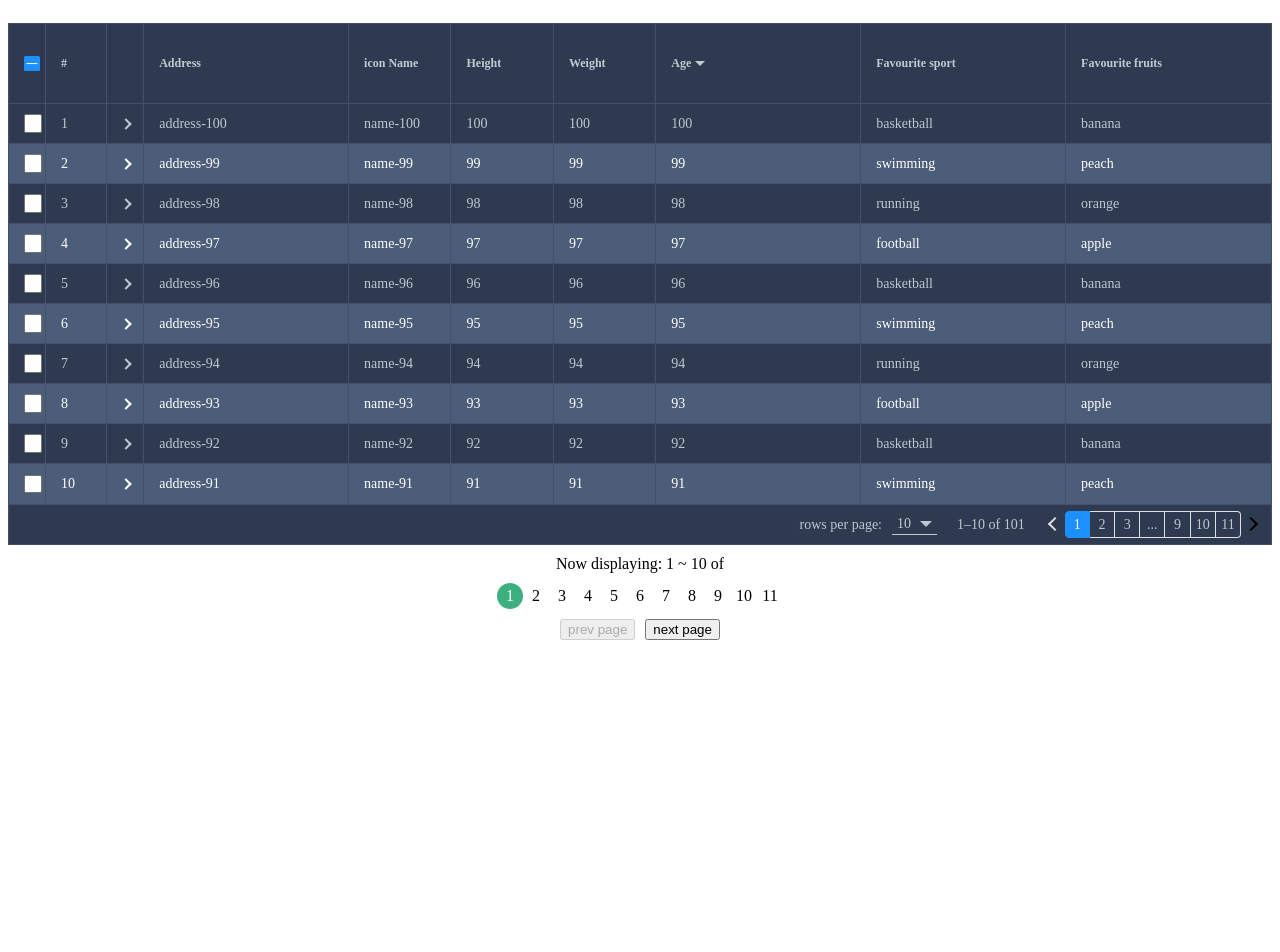
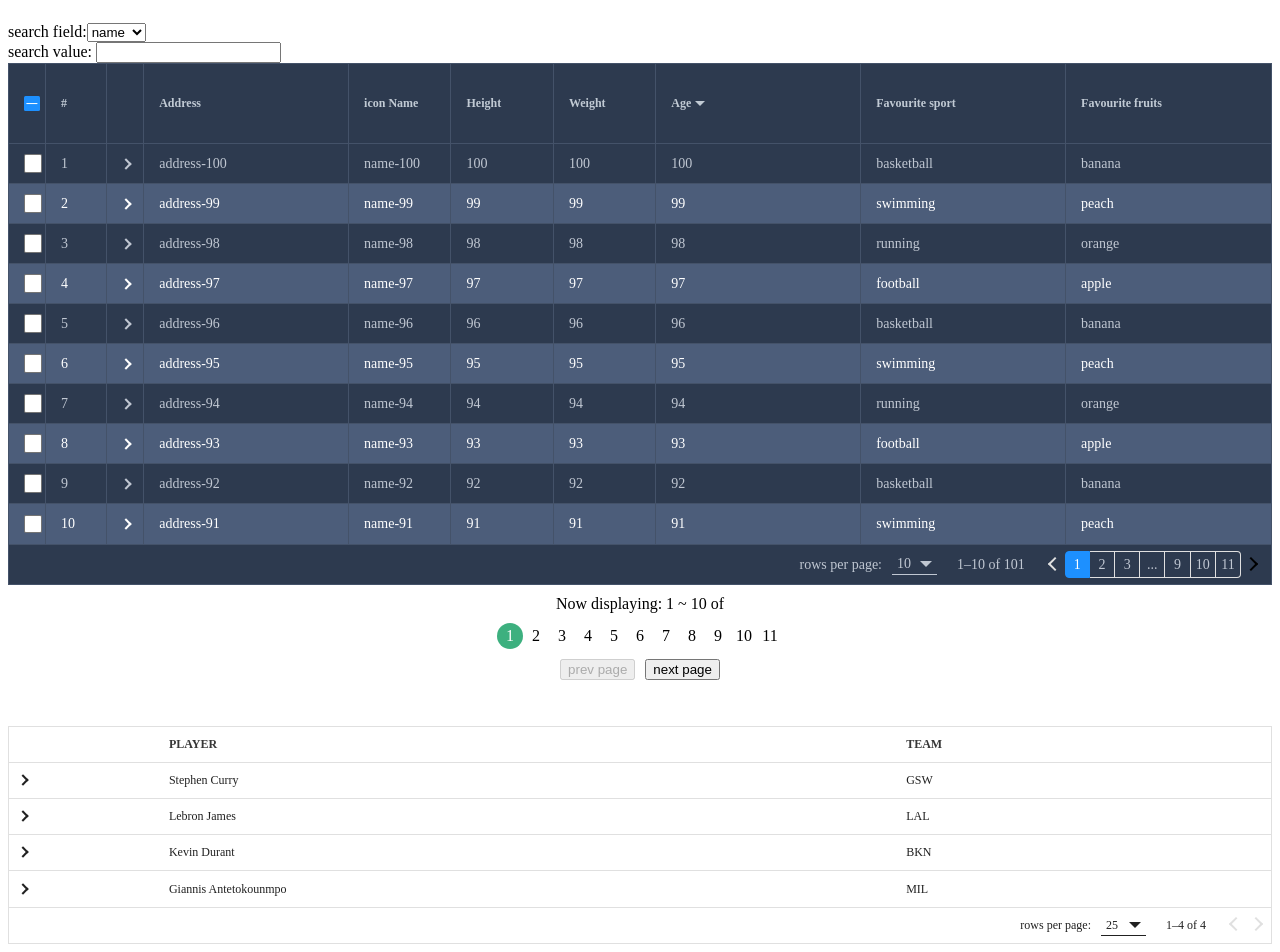
Before and after one commit to HC200ok/vue3-easy-data-table, a Vue app: page / in a window 1280 px wide. Shown: the part 420-1372 px from the top of the page. Before the commit the page ends 1073 px from the top, so only its background shows below. Built offline with nearby package versions, Linux system fonts and the light colour scheme.

Commit message:
fix expand row after pageItems updates

```diff
--- a/package.json
+++ b/package.json
@@ -3,7 +3,7 @@
   "author": "HC200ok",
   "description": "A customizable and easy-to-use data table component made with Vue.js 3.x.",
   "private": false,
-  "version": "1.4.5",
+  "version": "1.4.11",
   "types": "./types/main.d.ts",
   "license": "MIT",
   "files": [
--- a/src/App.vue
+++ b/src/App.vue
@@ -2,9 +2,12 @@
   <ServerSideMode />
   <br><br>
   <ClientMode />
+  <br><br>
+  <ExpandLoading/>
 </template>
 
 <script setup lang="ts">
 import ServerSideMode from './modes/ServerSide.vue';
 import ClientMode from './modes/Client.vue';
+import ExpandLoading from './modes/ExpandLoading.vue';
 </script>
--- a/src/components/DataTable.vue
+++ b/src/components/DataTable.vue
@@ -421,6 +421,7 @@ const {
 const {
   expandingItemIndexList,
   updateExpandingItemIndexList,
+  clearExpandingItemIndexList,
 } = useExpandableRow(
   items,
   emits,
@@ -463,6 +464,7 @@ watch(loading, (newVal, oldVal) => {
     // in server-side mode, turn to next page when api request finished.
     if (newVal === false && oldVal === true) {
       updateCurrentPaginationNumber(serverOptionsComputed.value.page);
+      clearExpandingItemIndexList();
     }
   }
 });
@@ -478,6 +480,10 @@ watch(rowsPerPageRef, (value) => {
     updateServerOptionsRowsPerPage(value);
   }
 });
+
+watch([currentPaginationNumber, clientSortOptions, searchField, searchValue, filterOptions], () => {
+  clearExpandingItemIndexList();
+}, { deep: true });
 
 defineExpose({
   currentPageFirstIndex,
--- a/src/hooks/useExpandableRow.ts
+++ b/src/hooks/useExpandableRow.ts
@@ -19,8 +19,13 @@ export default function useExpandableRow(
     }
   };
 
+  const clearExpandingItemIndexList = () => {
+    expandingItemIndexList.value = [];
+  };
+
   return {
     expandingItemIndexList,
     updateExpandingItemIndexList,
+    clearExpandingItemIndexList,
   };
 }
--- a/src/modes/Client.vue
+++ b/src/modes/Client.vue
@@ -1,4 +1,14 @@
 <template>
+  <span>search field:</span>
+  <select v-model="searchField">
+    <option>name</option>
+    <option>height</option>
+  </select>
+
+  <br/>
+
+  <span>search value: </span>
+  <input type="text" v-model="searchValue">
   <div>
     <DataTable
       ref="dataTable"
--- /dev/null
+++ b/src/modes/ExpandLoading.vue
@@ -0,0 +1,59 @@
+<template>
+  <DataTable
+    :headers="headers"
+    :items="items"
+    @expand-row="loadIntroduction"
+  >
+    <template #expand="item">
+      <div
+        v-if="item.introduction"
+        style="padding: 15px"
+      >
+        {{ item.introduction }}
+      </div>
+    </template>
+  </DataTable>
+</template>
+
+<script lang="ts" setup>
+import {
+  computed, ref, reactive, toRefs,
+} from 'vue';
+import type {
+  Header, Item, FilterOption, ClickRowArgument, HeaderItemClassNameFunction, BodyItemClassNameFunction, BodyRowClassNameFunction,
+} from '../types/main';
+import DataTable from '../components/DataTable.vue';
+
+import { mockClientNestedItems, mockClientItems, mockDuplicateClientNestedItems } from '../mock';
+const headers: Header[] = [
+  { text: 'PLAYER', value: 'player' },
+  { text: 'TEAM', value: 'team', sortable: true },
+];
+
+const items = ref<Item[]>([
+  { player: 'Stephen Curry', team: 'GSW' },
+  { player: 'Lebron James', team: 'LAL' },
+  { player: 'Kevin Durant', team: 'BKN' },
+  { player: 'Giannis Antetokounmpo', team: 'MIL' },
+]);
+
+const mockItemIntroduction = async (name: string): Promise<string> => {
+  await new Promise((s) => setTimeout(s, 2000));
+  const introduction: Record<string, string> = {
+    'Stephen Curry': 'Wardell Stephen Curry II is an American professional basketball player for the Golden State Warriors of the National Basketball Association (NBA).',
+    'Lebron James': 'LeBron Raymone James Sr is an American professional basketball player for the Los Angeles Lakers of the National Basketball Association (NBA).',
+    'Kevin Durant': 'Kevin Wayne Durant also known by his initials KD, is an American professional basketball player for the Brooklyn Nets of the National Basketball Association (NBA).',
+    'Giannis Antetokounmpo': 'Giannis Sina Ugo Antetokounmpo (né Adetokunbo; December 6, 1994) is a Greek-Nigerian professional basketball player for the Milwaukee Bucks of the National Basketball Association (NBA).',
+  };
+  return introduction[name];
+};
+
+const loadIntroduction = async (index: number): Promise<void> => {
+  const expandedItem = items.value[index];
+  if (!expandedItem.introduction) {
+    expandedItem.expandLoading = true;
+    expandedItem.introduction = await mockItemIntroduction(expandedItem.player);
+    expandedItem.expandLoading = false;
+  }
+};
+</script>
--- a/src/modes/ServerSide.vue
+++ b/src/modes/ServerSide.vue
@@ -25,6 +25,11 @@
       theme-color="#1d90ff"
       border-cell
     >
+      <template #expand="item">
+        <div style="padding: 15px">
+          {{ item.name }} won championships
+        </div>
+      </template>
       <template #address="{ address }">
         <a :href="address">{{ address }}</a>
       </template>
```
